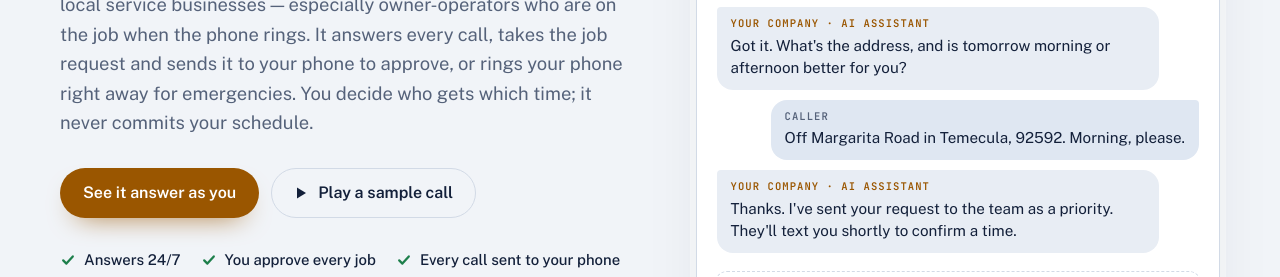
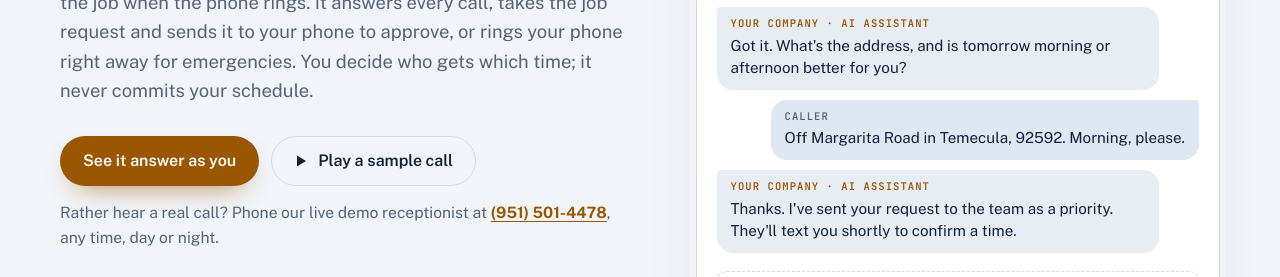
Before and after one commit to oldvinestudio/oldvinefrontdesk-site, a plain HTML site: page index.html in a window 1280 px wide. Shown: the part 674-951 px from the top of the page. Drawn offline with nearby package versions, Linux system fonts and the light colour scheme.

Commit message:
Add live demo line (951) 501-4478 to hero and demo section

```diff
--- a/index.html
+++ b/index.html
@@ -197,6 +197,8 @@ input[type=range]{width:100%;accent-color:var(--amber)}
 .yes svg{color:var(--ok)} .no svg{color:var(--amber)}
 @media (max-width:760px){.two{grid-template-columns:1fr}}
 
+.demo-line{margin:14px 0 0;color:var(--muted);font-size:.98rem}
+.demo-line a{color:var(--amber);font-weight:700;white-space:nowrap;text-decoration:underline;text-underline-offset:3px}
 /* pricing */
 .plans{display:grid;grid-template-columns:repeat(4,1fr);gap:18px;align-items:stretch}
 .plan .mins{font:600 .8rem/1.3 var(--mono);color:var(--ok);letter-spacing:.02em}
@@ -392,6 +394,7 @@ summary{align-items:center}
             Play a sample call
           </button>
         </div>
+        <p class="demo-line">Rather hear a real call? Phone our live demo receptionist at <a href="tel:+19515014478">(951)&nbsp;501-4478</a>, any time, day or night.</p>
         <ul class="facts">
           <li>Answers 24/7</li>
           <li>You approve every job</li>
@@ -738,7 +741,7 @@ summary{align-items:center}
       <div class="intro">
         <p class="eyebrow">Free plan and preview</p>
         <h2>See it answer as your business before you pay anything</h2>
-        <p class="lede">Tell us about your business. Within one business day we email a one-page plan built for your company: what your callers will hear, the alert you get, and your rules. Want to look now? <a href="/preview/" target="_blank" rel="noopener">Open the live preview</a>, type your business name and play a few calls.</p>
+        <p class="lede">Tell us about your business. Within one business day we email a one-page plan built for your company: what your callers will hear, the alert you get, and your rules. Want to look now? <a href="/preview/" target="_blank" rel="noopener">Open the live preview</a>, type your business name and play a few calls, or call our live demo line at <a href="tel:+19515014478">(951)&nbsp;501-4478</a>.</p>
         <ul class="perks">
           <li><b>No cost, no card.</b></li>
           <li><b>Plan in 1 business day, by email.</b></li>
```
